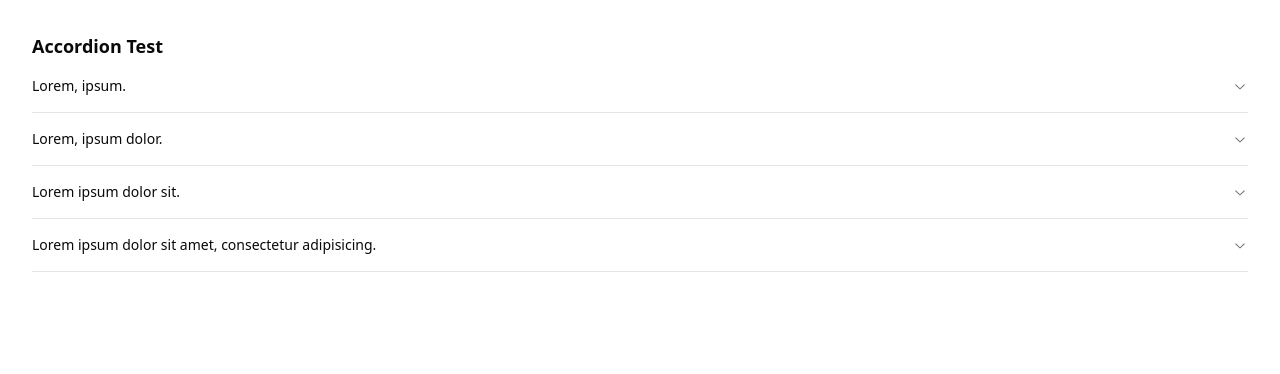
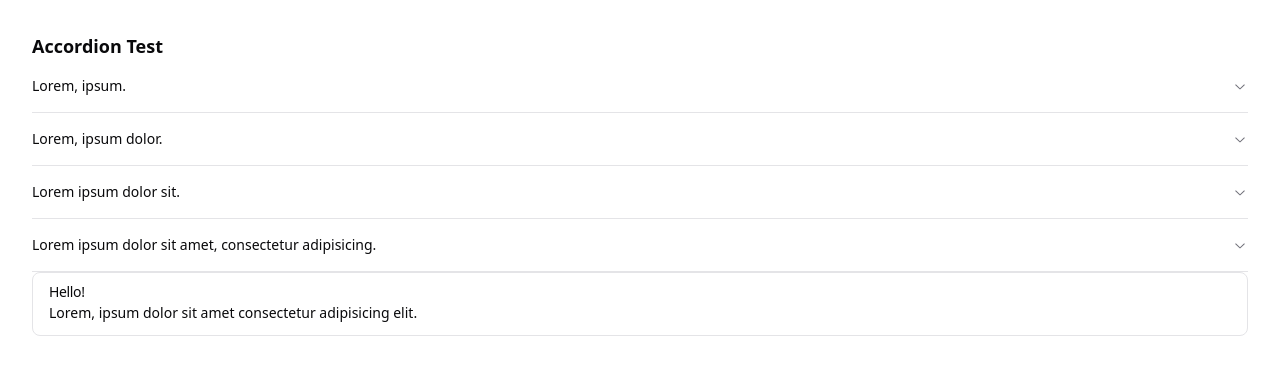
Before and after one commit to mark-ianz/shadcn-ui-course, a React (Vite) app: page / in a window 1280 px wide. Shown: the top 374 px of the page. Built offline with nearby package versions, Linux system fonts and the light colour scheme.

Commit message:
import and used Alert

```diff
--- a/src/App.tsx
+++ b/src/App.tsx
@@ -1,5 +1,3 @@
-import { useState } from "react";
-import { Button } from "./components/ui/button";
 import "./index.css";
 import {
   Accordion,
@@ -7,6 +5,7 @@
   AccordionItem,
   AccordionTrigger,
 } from "./components/ui/accordion";
+import { Alert, AlertDescription, AlertTitle } from "@/components/ui/alert";
 
 function App() {
   return (
@@ -45,6 +44,13 @@
           </AccordionContent>
         </AccordionItem>
       </Accordion>
+
+      <Alert>
+        <AlertTitle>Hello!</AlertTitle>
+        <AlertDescription>
+          Lorem, ipsum dolor sit amet consectetur adipisicing elit.
+        </AlertDescription>
+      </Alert>
     </>
   );
 }
--- /dev/null
+++ b/src/components/ui/alert.tsx
@@ -0,0 +1,59 @@
+import * as React from "react"
+import { cva, type VariantProps } from "class-variance-authority"
+
+import { cn } from "@/lib/utils"
+
+const alertVariants = cva(
+  "relative w-full rounded-lg border px-4 py-3 text-sm [&>svg+div]:translate-y-[-3px] [&>svg]:absolute [&>svg]:left-4 [&>svg]:top-4 [&>svg]:text-foreground [&>svg~*]:pl-7",
+  {
+    variants: {
+      variant: {
+        default: "bg-background text-foreground",
+        destructive:
+          "border-destructive/50 text-destructive dark:border-destructive [&>svg]:text-destructive",
+      },
+    },
+    defaultVariants: {
+      variant: "default",
+    },
+  }
+)
+
+const Alert = React.forwardRef<
+  HTMLDivElement,
+  React.HTMLAttributes<HTMLDivElement> & VariantProps<typeof alertVariants>
+>(({ className, variant, ...props }, ref) => (
+  <div
+    ref={ref}
+    role="alert"
+    className={cn(alertVariants({ variant }), className)}
+    {...props}
+  />
+))
+Alert.displayName = "Alert"
+
+const AlertTitle = React.forwardRef<
+  HTMLParagraphElement,
+  React.HTMLAttributes<HTMLHeadingElement>
+>(({ className, ...props }, ref) => (
+  <h5
+    ref={ref}
+    className={cn("mb-1 font-medium leading-none tracking-tight", className)}
+    {...props}
+  />
+))
+AlertTitle.displayName = "AlertTitle"
+
+const AlertDescription = React.forwardRef<
+  HTMLParagraphElement,
+  React.HTMLAttributes<HTMLParagraphElement>
+>(({ className, ...props }, ref) => (
+  <div
+    ref={ref}
+    className={cn("text-sm [&_p]:leading-relaxed", className)}
+    {...props}
+  />
+))
+AlertDescription.displayName = "AlertDescription"
+
+export { Alert, AlertTitle, AlertDescription }
```
